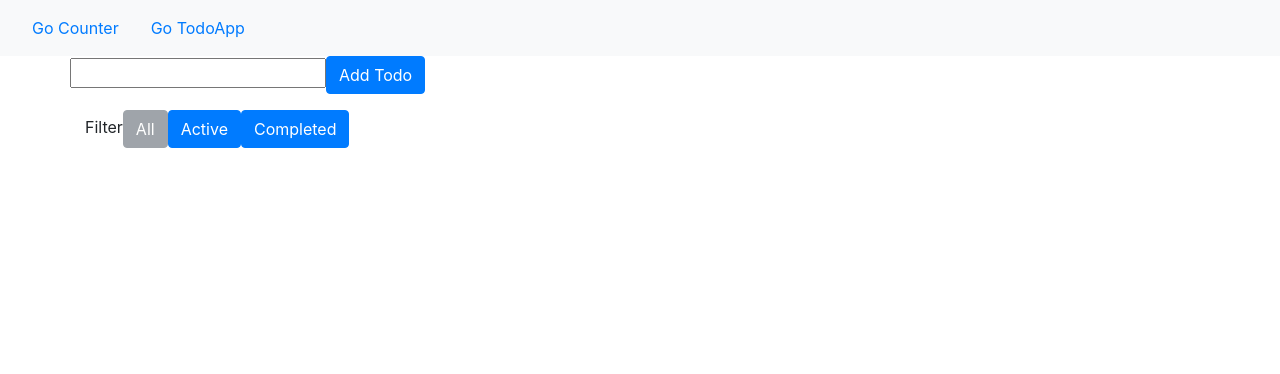
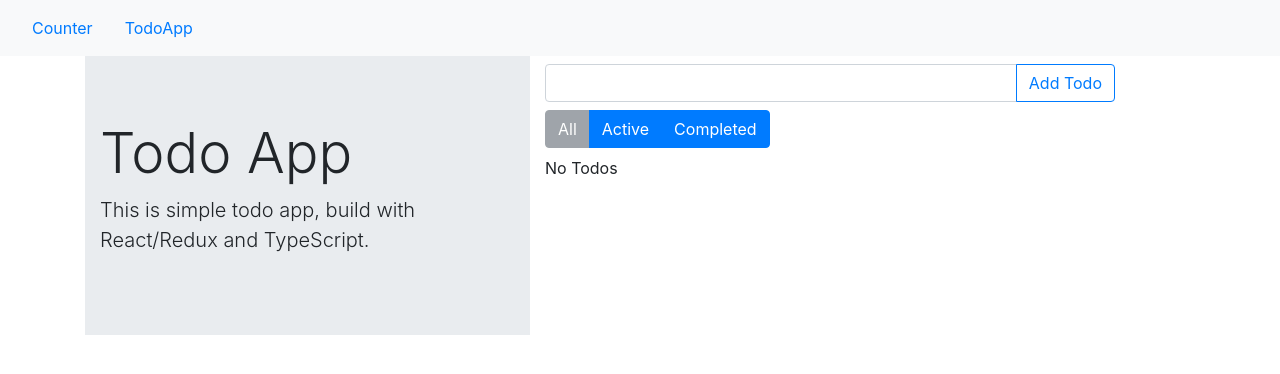
Before and after one commit to JaysonChiang/react-redux-router-ts-sample, a React (Create React App) app: page /todo in a window 1280 px wide. Shown: the top 374 px of the page. Built offline with nearby package versions, Linux system fonts and the light colour scheme.

Commit message:
modify ui by using bootstrap

```diff
--- a/package.json
+++ b/package.json
@@ -1,6 +1,8 @@
 {
   "name": "react-redux-router-ts-sample",
   "version": "0.1.0",
+  "homepage": "./",
+  "main": "public/index.html",
   "private": true,
   "dependencies": {
     "bootstrap": "^4.1.0",
--- a/src/App.tsx
+++ b/src/App.tsx
@@ -2,7 +2,7 @@ import React from 'react';
 import { withRouter, RouteComponentProps } from 'react-router-dom';
 import { History } from 'history';
 
-interface IProps extends RouteComponentProps{
+interface IProps extends RouteComponentProps {
   children?: JSX.Element;
   history: History;
 }
@@ -13,17 +13,19 @@ const App = ({ history, children }: IProps) => (
       <ul className="nav">
         <li className="nav-item">
           <a href="" onClick={() => history.push('/')} className="nav-link">
-            Go Counter
+            Counter
           </a>
         </li>
         <li className="nav-item">
           <a href="" onClick={() => history.push('/todo')} className="nav-link">
-            Go TodoApp
+            TodoApp
           </a>
         </li>
       </ul>
     </nav>
-    <section className="container">{children}</section>
+    <section className="container d-flex flex-column">
+      <div className="row">{children}</div>
+    </section>
   </div>
 );
 
--- a/src/component/Counter/index.tsx
+++ b/src/component/Counter/index.tsx
@@ -10,26 +10,46 @@ interface IProps {
 }
 
 const Counter = ({ value, onIncrement, onDecrement }: IProps) => (
-  <div>
-    <div className="row">
-      <input type="text" value={value} className="col-sm-2 text-right" />
+  <>
+    <div className="col-lg-5 col-md-12 col-sm-12 pt-16 pt-lg-6">
+      <div className="jumbotron jumbotron-fluid">
+        <div className="container">
+          <h1 className="display-4">Counter</h1>
+          <p className="lead">
+            This is simple counter for practice React and TypeScript.
+          </p>
+        </div>
+      </div>
     </div>
-    <div className="row">
-      <button type="button" onClick={() => onIncrement()} className="btn btn-primary col-sm-1">
-        +1
-      </button>
-      <button type="button" onClick={() => onDecrement()} className="btn btn-secondary col-sm-1">
-        -1
-      </button>
-    </div>
-  </div>
+    <section className="col-lg-5 col-md-12 col-sm-12 pt-16 pt-lg-6">
+      <div className="row mt-2 mb-2">
+        <input type="text" value={value} className="form-control flex-grow-1" />
+      </div>
+      <div className="row ">
+        <button
+          type="button"
+          onClick={() => onIncrement()}
+          className="btn btn-primary flex-grow-1 mr-2"
+        >
+          +1
+        </button>
+        <button
+          type="button"
+          onClick={() => onDecrement()}
+          className="btn btn-secondary flex-grow-1"
+        >
+          -1
+        </button>
+      </div>
+    </section>
+  </>
 );
 
 const mapStateToProps = ({ counter }: IStoreState): { value: number } => ({
-  value: counter.value
+  value: counter.value,
 });
 
 export default connect(mapStateToProps, {
   onDecrement: Actions.decreaseNum,
-  onIncrement: Actions.increaseNum
+  onIncrement: Actions.increaseNum,
 })(Counter);
--- a/src/component/TodoApp/AddTodo.tsx
+++ b/src/component/TodoApp/AddTodo.tsx
@@ -20,9 +20,8 @@ class AddTodo extends React.Component<IProps, IState> {
     this.setState({ text: value });
   };
 
-  private handleSubmit = (e: React.FormEvent<HTMLFormElement>): void => {
+  private handleSubmit = (): void => {
     const { onAddTodo } = this.props;
-    e.preventDefault();
 
     const { text } = this.state;
 
@@ -34,20 +33,28 @@ class AddTodo extends React.Component<IProps, IState> {
 
   public render() {
     return (
-      <section>
-        <div className="row">
-          <form onSubmit={e => this.handleSubmit(e)} className="form-group">
-            <input type="text" onChange={e => this.onChange(e.target.value)} />
-            <button type="submit" className="btn btn-primary">
+      <section className="row mt-2 mb-2">
+        <form className="input-group">
+          <input
+            type="text"
+            className="form-control"
+            onChange={(e) => this.onChange(e.target.value)}
+          />
+          <div className="input-group-append">
+            <button
+              type="submit"
+              className="btn btn-outline-primary"
+              onClick={() => this.handleSubmit()}
+            >
               Add Todo
             </button>
-          </form>
-        </div>
+          </div>
+        </form>
       </section>
     );
   }
 }
 
 export default connect(null, {
-  onAddTodo: addTodo
+  onAddTodo: addTodo,
 })(AddTodo);
--- a/src/component/TodoApp/FilterLinkSet.tsx
+++ b/src/component/TodoApp/FilterLinkSet.tsx
@@ -3,12 +3,13 @@ import { FILTERS } from '../../action/todolist';
 import FilterLink from './FilterLink';
 
 const FilterLinkSet = () => (
-  <div>
-    Filter
-    <FilterLink filter={FILTERS.SHOW_ALL}>All</FilterLink>
-    <FilterLink filter={FILTERS.SHOW_ACTIVE}>Active</FilterLink>
-    <FilterLink filter={FILTERS.SHOW_COMPLETED}>Completed</FilterLink>
-  </div>
+  <section className="row mt-2 mb-2">
+    <div className="btn-group" role="group" aria-label="Basic example">
+      <FilterLink filter={FILTERS.SHOW_ALL}>All</FilterLink>
+      <FilterLink filter={FILTERS.SHOW_ACTIVE}>Active</FilterLink>
+      <FilterLink filter={FILTERS.SHOW_COMPLETED}>Completed</FilterLink>
+    </div>
+  </section>
 );
 
 export default FilterLinkSet;
--- a/src/component/TodoApp/Todo.tsx
+++ b/src/component/TodoApp/Todo.tsx
@@ -10,22 +10,42 @@ interface IProps {
 const Todo = ({ todo, onClickComplete, onChangeText }: IProps) => {
   const renderContent = (item: ITodo): JSX.Element => {
     if (item.onEdit) {
-      return <input type="text" value={todo.text} onChange={e => onChangeText(todo.id, e.target.value)} />;
+      return (
+        <input
+          type="text"
+          className="shadow-none"
+          style={{ outline: 'none', border: 0 }}
+          value={todo.text}
+          onChange={(e) => onChangeText(todo.id, e.target.value)}
+          autoFocus={item.onEdit}
+        />
+      );
     }
     return <span>{item.text}</span>;
   };
 
   return (
-    <div>
+    <>
+      <div className="input-group-prepend">
+        <div className="input-group-text">
           <input
             type="checkbox"
             checked={todo.completed}
             onChange={() => onClickComplete()}
             disabled={todo.onEdit}
-        className="form-check-input"
+            id="flexCheckDefault"
           />
-      <span style={{ textDecoration: todo.completed ? 'line-through' : 'none' }}>{renderContent(todo)}</span>
         </div>
+      </div>
+
+      <label
+        className="form-check-label form-control"
+        htmlFor="flexCheckDefault"
+        style={{ textDecoration: todo.completed ? 'line-through' : 'none' }}
+      >
+        {renderContent(todo)}
+      </label>
+    </>
   );
 };
 
--- a/src/component/TodoApp/Todolist.tsx
+++ b/src/component/TodoApp/Todolist.tsx
@@ -1,6 +1,12 @@
 import React from 'react';
 import { connect } from 'react-redux';
-import { FILTERS, updateTodo, toggleTodo, deleteTodo, onEditTodo } from '../../action/todolist';
+import {
+  FILTERS,
+  updateTodo,
+  toggleTodo,
+  deleteTodo,
+  onEditTodo,
+} from '../../action/todolist';
 import { ITodo } from '../../action/todolist';
 import { IStoreState } from '../../reducer';
 import ActButton from './ActButton';
@@ -14,20 +20,36 @@ interface IProps {
   onChangeText: (id: number, text?: string) => void;
 }
 
-const Todolist = ({ todos, onClickComplete, onClickDelete, onClickEdit, onChangeText }: IProps) => {
+const Todolist = ({
+  todos,
+  onClickComplete,
+  onClickDelete,
+  onClickEdit,
+  onChangeText,
+}: IProps) => {
   return (
-    <section>
-      {todos.map((todo, idx) => (
-        <div key={idx} className="row">
-          <div className="col-sm-3">
-            <Todo todo={todo} onChangeText={onChangeText} onClickComplete={() => onClickComplete(todo.id)} />
+    <section className="row mt-2 mb-2">
+      {todos.length ? todos.map((todo, idx) => (
+        <div key={idx} className="input-group mb-2">
+          <Todo
+            todo={todo}
+            onChangeText={onChangeText}
+            onClickComplete={() => onClickComplete(todo.id)}
+          />
+          <div className="input-group-append">
+            <ActButton
+              actType="edit"
+              todo={todo}
+              onClickEdit={() => onClickEdit(todo.id)}
+            />
+            <ActButton
+              actType="delete"
+              todo={todo}
+              onClickDelete={() => onClickDelete(idx)}
+            />
           </div>
-
-          <ActButton actType="edit" todo={todo} onClickEdit={() => onClickEdit(todo.id)} />
-
-          <ActButton actType="delete" todo={todo} onClickDelete={() => onClickDelete(idx)} />
         </div>
-      ))}
+      )) : (<div>No Todos</div>)}
     </section>
   );
 };
@@ -36,9 +58,9 @@ const getFiltedTodos = (todos: ITodo[], filter: string): ITodo[] => {
   const { SHOW_COMPLETED, SHOW_ACTIVE, SHOW_ALL } = FILTERS;
   switch (filter) {
     case SHOW_COMPLETED:
-      return todos.filter(t => t.completed);
+      return todos.filter((t) => t.completed);
     case SHOW_ACTIVE:
-      return todos.filter(t => !t.completed);
+      return todos.filter((t) => !t.completed);
     case SHOW_ALL:
     default:
       return todos;
@@ -47,7 +69,7 @@ const getFiltedTodos = (todos: ITodo[], filter: string): ITodo[] => {
 
 const mapStateToProps = (state: IStoreState): { todos: ITodo[] } => {
   return {
-    todos: getFiltedTodos(state.todolist.todos, state.todolist.filter)
+    todos: getFiltedTodos(state.todolist.todos, state.todolist.filter),
   };
 };
 
@@ -55,5 +77,5 @@ export default connect(mapStateToProps, {
   onChangeText: updateTodo,
   onClickComplete: toggleTodo,
   onClickDelete: deleteTodo,
-  onClickEdit: onEditTodo
+  onClickEdit: onEditTodo,
 })(Todolist);
--- a/src/component/TodoApp/index.tsx
+++ b/src/component/TodoApp/index.tsx
@@ -4,11 +4,23 @@ import FilterLinkSet from './FilterLinkSet';
 import Todolist from './Todolist';
 
 const TodoApp = () => (
-  <div>
-    <AddTodo />
-    <Todolist />
-    <FilterLinkSet />
-  </div>
+  <>
+  <div className="col-lg-5 col-md-12 col-sm-12 pt-16 pt-lg-6">
+    <div className="jumbotron jumbotron-fluid">
+      <div className="container">
+        <h1 className="display-4">Todo App</h1>
+        <p className="lead">
+          This is simple todo app, build with React/Redux and TypeScript.
+        </p>
+      </div>
+    </div>
+    </div>
+    <div className="col-lg-6 col-md-12 col-sm-12">
+      <AddTodo />
+      <FilterLinkSet />
+      <Todolist />
+    </div>
+</>
 );
 
 export default TodoApp;
```
Also changed, not shown: src/css/App.css (deleted, +0 -28 lines), 8 other files (tests, documents, lock files or other folders). Lines whose indentation alone changed are shown as unchanged.
